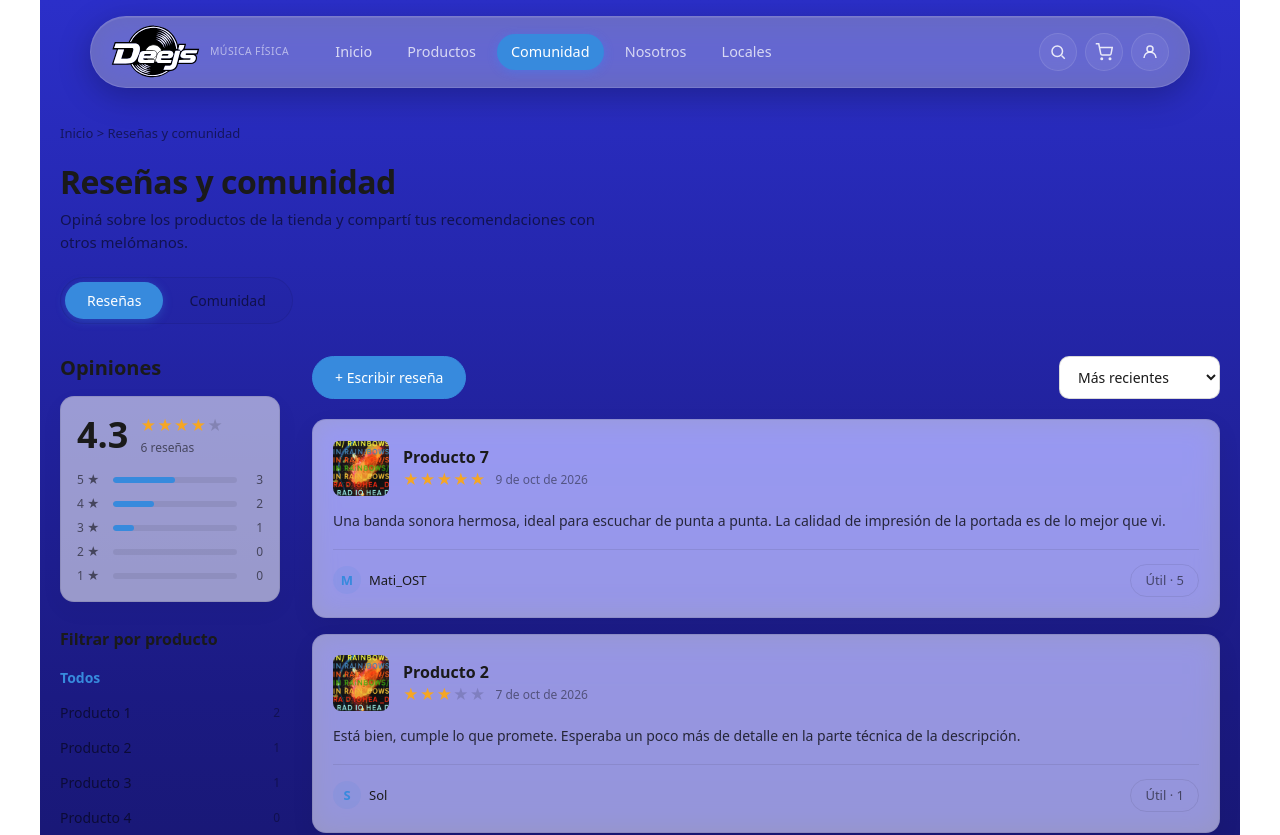
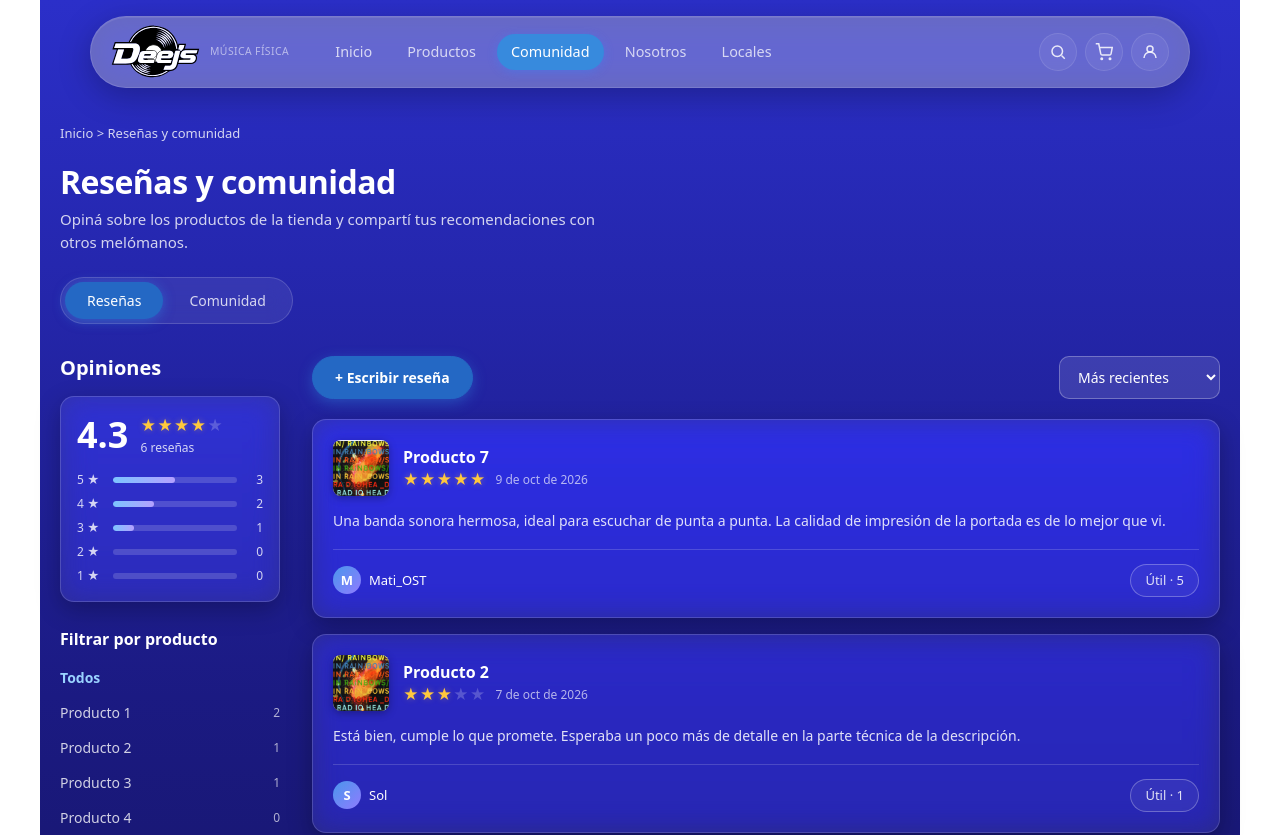
Before and after one commit to BurdilesNicolas/Proyecto-Deejs-GagaSonicos, a React (Vite) app: page /Comunidad in a window 1280 px wide. Shown: the top 835 px of the page. Built offline with nearby package versions, Linux system fonts and the light colour scheme.

Commit message:
Adaptando colores para que resalten con el fondo backround

```diff
--- a/src/estilos/Comunidad.css
+++ b/src/estilos/Comunidad.css
@@ -1,13 +1,23 @@
 .cm-page {
-    --cm-accent: #378ADD;
-    --cm-accent-hover: #2f78c2;
-    --cm-accent-bg: rgba(55, 138, 221, 0.1);
-    --cm-border: rgba(0, 0, 0, 0.08);
-    --cm-input-border: rgba(0, 0, 0, 0.15);
-    --cm-text: #1a1a1a;
-    --cm-muted: rgba(0, 0, 0, 0.55);
-    --cm-star: #f5a623;
-    --cm-error: #d64545;
+    /* Paleta pensada para el degradé azul oscuro de fondo:
+       texto claro, "vidrio" translúcido blanco para cards/inputs y
+       acentos luminosos que se despegan bien del azul. */
+    --cm-accent: #9ad2ff;            /* acento para texto, bordes y barras */
+    --cm-accent-solid: #2468c4;      /* fondo de botones primarios (texto blanco, contraste AA) */
+    --cm-accent-hover: #2f78d0;
+    --cm-accent-bg: rgba(124, 196, 255, 0.16);
+    --cm-glass: rgba(255, 255, 255, 0.08);
+    --cm-glass-strong: rgba(255, 255, 255, 0.12);
+    --cm-border: rgba(255, 255, 255, 0.16);
+    --cm-input-border: rgba(255, 255, 255, 0.28);
+    --cm-text: #ffffff;
+    --cm-text-soft: rgba(255, 255, 255, 0.86);
+    --cm-muted: rgba(255, 255, 255, 0.80);
+    --cm-faint: rgba(255, 255, 255, 0.66);
+    --cm-star: #ffc83d;
+    --cm-star-off: rgba(255, 255, 255, 0.22);
+    --cm-error: #ffa3a3;
+    --cm-ok: #8df0c0;
 
     max-width: 1200px;
     margin: 0 auto;
@@ -15,10 +25,10 @@
        espacio arriba para que no tape el breadcrumb ni el título.
        Mismo criterio que .pagina-productos en Productos.css. */
     padding: 100px 20px 40px;
-    background-color: #ffffff;
+    flex: 1 0 auto;
     color: var(--cm-text);
     text-align: left;
-    background: linear-gradient(180deg, #2b2fc9 0%, #1b1a82 40%, #0b0b30 100%)
+    background: linear-gradient(180deg, #2b2fc9 0%, #1b1a82 40%, #0b0b30 100%);
 }
 
 .cm-page *,
@@ -31,16 +41,17 @@
 .cm-breadcrumb {
     padding: 24px 0 0;
     font-size: 13px;
-    color: rgba(0, 0, 0, 0.5);
+    color: var(--cm-muted);
 }
 
 .cm-breadcrumb a {
-    color: rgba(0, 0, 0, 0.5);
+    color: var(--cm-muted);
     text-decoration: none;
 }
 
 .cm-breadcrumb a:hover {
-    color: var(--cm-accent);
+    color: #ffffff;
+    text-decoration: underline;
 }
 
 /* ===== ENCABEZADO ===== */
@@ -72,7 +83,9 @@
     padding: 4px;
     border: 1px solid var(--cm-border);
     border-radius: 999px;
-    background: rgba(0, 0, 0, 0.02);
+    background: var(--cm-glass);
+    backdrop-filter: blur(10px);
+    -webkit-backdrop-filter: blur(10px);
 }
 
 .cm-tab {
@@ -89,14 +102,15 @@
 }
 
 .cm-tab:hover {
-    color: var(--cm-accent);
+    color: #ffffff;
+    background: rgba(255, 255, 255, 0.08);
 }
 
 /* Misma "pastilla" activa que usa el Navbar */
 .cm-tab.activo {
-    background: var(--cm-accent);
+    background: var(--cm-accent-solid);
     color: #ffffff;
-    box-shadow: 0 2px 10px rgba(55, 138, 221, 0.35);
+    box-shadow: 0 2px 12px rgba(47, 127, 216, 0.55);
 }
 
 /* ===== LAYOUT: sidebar + contenido ===== */
@@ -149,7 +163,7 @@
 }
 
 .cm-filtro:hover {
-    color: var(--cm-accent);
+    color: #ffffff;
 }
 
 .cm-filtro.activo {
@@ -160,14 +174,14 @@
 .cm-filtro-cant {
     font-size: 12px;
     font-weight: 400;
-    color: rgba(0, 0, 0, 0.35);
+    color: var(--cm-faint);
 }
 
 .cm-nota-chica {
     margin: 24px 0 0;
     font-size: 12px;
     line-height: 1.5;
-    color: rgba(0, 0, 0, 0.45);
+    color: var(--cm-faint);
 }
 
 /* ===== RESUMEN DE CALIFICACIONES ===== */
@@ -175,8 +189,10 @@
     padding: 16px;
     border: 1px solid var(--cm-border);
     border-radius: 14px;
-    background: rgba(255, 255, 255, 0.55);
-    box-shadow: 0 8px 24px rgba(0, 0, 0, 0.04);
+    background: var(--cm-glass);
+    backdrop-filter: blur(14px) saturate(140%);
+    -webkit-backdrop-filter: blur(14px) saturate(140%);
+    box-shadow: 0 8px 24px rgba(0, 0, 0, 0.25);
 }
 
 .cm-resumen-nota {
@@ -221,7 +237,7 @@
 .cm-dist-barra {
     height: 6px;
     border-radius: 999px;
-    background: rgba(0, 0, 0, 0.07);
+    background: rgba(255, 255, 255, 0.16);
     overflow: hidden;
 }
 
@@ -229,7 +245,7 @@
     display: block;
     height: 100%;
     border-radius: 999px;
-    background: var(--cm-accent);
+    background: linear-gradient(90deg, #7cc4ff, #b4a0ff);
     transition: width 0.4s ease;
 }
 
@@ -250,16 +266,25 @@
     padding: 10px 14px;
     border: 1px solid var(--cm-input-border);
     border-radius: 10px;
-    background: #ffffff;
+    background: var(--cm-glass-strong);
     font-family: inherit;
     font-size: 14px;
     color: var(--cm-text);
+    color-scheme: dark;
     cursor: pointer;
 }
 
 .cm-select-orden:focus {
     outline: none;
     border-color: var(--cm-accent);
+    box-shadow: 0 0 0 3px rgba(124, 196, 255, 0.25);
+}
+
+/* El desplegable nativo no hereda la transparencia: se le da fondo propio */
+.cm-select-orden option,
+.cm-campo select option {
+    background: #15145f;
+    color: #ffffff;
 }
 
 /* ===== BOTONES ===== */
@@ -269,18 +294,21 @@
     border-radius: 999px;
     font-family: inherit;
     font-size: 14px;
-    font-weight: 500;
+    font-weight: 600;
     cursor: pointer;
-    transition: background-color 0.2s ease, color 0.2s ease;
+    transition: background-color 0.2s ease, color 0.2s ease, box-shadow 0.2s ease;
 }
 
 .cm-btn-prim {
-    background-color: var(--cm-accent);
+    background-color: var(--cm-accent-solid);
+    border-color: var(--cm-accent-solid);
     color: #ffffff;
+    box-shadow: 0 4px 14px rgba(47, 127, 216, 0.45);
 }
 
 .cm-btn-prim:hover {
     background-color: var(--cm-accent-hover);
+    border-color: var(--cm-accent-hover);
 }
 
 .cm-btn-sec {
@@ -290,29 +318,32 @@
 
 .cm-btn-sec:hover {
     background-color: var(--cm-accent-bg);
+    color: #ffffff;
 }
 
 .cm-btn-mini {
     padding: 6px 14px;
-    border: 1px solid var(--cm-border);
+    border: 1px solid var(--cm-input-border);
     border-radius: 999px;
-    background: transparent;
+    background: rgba(255, 255, 255, 0.06);
     font-family: inherit;
     font-size: 13px;
-    color: var(--cm-muted);
+    color: var(--cm-text-soft);
     cursor: pointer;
     transition: all 0.2s ease;
 }
 
 .cm-btn-mini:hover {
     border-color: var(--cm-accent);
-    color: var(--cm-accent);
+    background: var(--cm-accent-bg);
+    color: #ffffff;
 }
 
 .cm-btn-mini.activo {
     border-color: var(--cm-accent);
     background: var(--cm-accent-bg);
     color: var(--cm-accent);
+    font-weight: 600;
 }
 
 .cm-btn:focus-visible,
@@ -320,7 +351,7 @@
 .cm-tab:focus-visible,
 .cm-filtro:focus-visible,
 .cm-selector-btn:focus-visible {
-    outline: 2px solid var(--cm-accent);
+    outline: 2px solid #ffffff;
     outline-offset: 2px;
 }
 
@@ -328,10 +359,11 @@
 .cm-aviso {
     margin: 0 0 16px;
     padding: 10px 16px;
+    border: 1px solid rgba(141, 240, 192, 0.35);
     border-radius: 10px;
-    background: var(--cm-accent-bg);
+    background: rgba(141, 240, 192, 0.12);
     font-size: 14px;
-    color: var(--cm-accent-hover);
+    color: var(--cm-ok);
 }
 
 /* ===== CARDS (mismo efecto vidrio que Productos) ===== */
@@ -345,17 +377,18 @@
     padding: 20px;
     border: 1px solid var(--cm-border);
     border-radius: 14px;
-    background: rgba(255, 255, 255, 0.55);
+    background: var(--cm-glass);
     backdrop-filter: blur(14px) saturate(160%);
     -webkit-backdrop-filter: blur(14px) saturate(160%);
-    box-shadow: 0 8px 24px rgba(0, 0, 0, 0.06);
+    box-shadow: 0 8px 24px rgba(0, 0, 0, 0.28);
     transition: transform 0.2s ease, box-shadow 0.2s ease, border-color 0.2s ease;
 }
 
 .cm-card:hover {
     transform: translateY(-2px);
-    border-color: var(--cm-accent);
-    box-shadow: 0 12px 28px rgba(55, 138, 221, 0.15);
+    border-color: rgba(124, 196, 255, 0.6);
+    background: var(--cm-glass-strong);
+    box-shadow: 0 12px 30px rgba(0, 0, 0, 0.35), 0 0 0 1px rgba(124, 196, 255, 0.15);
 }
 
 .cm-card-titulo {
@@ -369,7 +402,7 @@
     margin: 14px 0 16px;
     font-size: 14px;
     line-height: 1.6;
-    color: rgba(0, 0, 0, 0.75);
+    color: var(--cm-text-soft);
 }
 
 .cm-card-pie {
@@ -383,7 +416,7 @@
 
 .cm-fecha {
     font-size: 12px;
-    color: rgba(0, 0, 0, 0.45);
+    color: var(--cm-faint);
 }
 
 /* ----- reseña ----- */
@@ -398,7 +431,8 @@
     width: 56px;
     height: 56px;
     border-radius: 8px;
-    background-color: rgba(0, 0, 0, 0.03);
+    background-color: #eef2ff;
+    box-shadow: 0 2px 8px rgba(0, 0, 0, 0.3);
     overflow: hidden;
     display: flex;
     align-items: center;
@@ -442,10 +476,11 @@
 .cm-tag {
     padding: 4px 12px;
     border-radius: 999px;
+    border: 1px solid rgba(124, 196, 255, 0.3);
     background: var(--cm-accent-bg);
     font-size: 12px;
     font-weight: 500;
-    color: var(--cm-accent);
+    color: #bfe3ff;
 }
 
 /* ----- autor ----- */
@@ -465,10 +500,10 @@
     width: 28px;
     height: 28px;
     border-radius: 50%;
-    background: var(--cm-accent-bg);
+    background: linear-gradient(135deg, #4a96ec, #8f7bff);
     font-size: 13px;
     font-weight: 700;
-    color: var(--cm-accent);
+    color: #ffffff;
 }
 
 /* ===== ESTRELLAS (solo lectura) ===== */
@@ -480,11 +515,12 @@
 
 .cm-estrella {
     font-size: 15px;
-    color: rgba(0, 0, 0, 0.15);
+    color: var(--cm-star-off);
 }
 
 .cm-estrella.llena {
     color: var(--cm-star);
+    text-shadow: 0 0 6px rgba(255, 200, 61, 0.35);
 }
 
 /* ===== ESTRELLAS (selector del formulario) ===== */
@@ -500,7 +536,7 @@
     background: none;
     font-size: 28px;
     line-height: 1.2;
-    color: rgba(0, 0, 0, 0.15);
+    color: var(--cm-star-off);
     cursor: pointer;
     transition: color 0.15s ease, transform 0.15s ease;
 }
@@ -525,8 +561,10 @@
     padding: 24px;
     border: 1px solid var(--cm-border);
     border-radius: 14px;
-    background: rgba(255, 255, 255, 0.55);
-    box-shadow: 0 8px 24px rgba(0, 0, 0, 0.06);
+    background: var(--cm-glass);
+    backdrop-filter: blur(14px) saturate(140%);
+    -webkit-backdrop-filter: blur(14px) saturate(140%);
+    box-shadow: 0 8px 24px rgba(0, 0, 0, 0.28);
 }
 
 .cm-form-titulo {
@@ -556,7 +594,8 @@
 .cm-campo label {
     margin: 0;
     font-size: 13px;
-    color: var(--cm-muted);
+    font-weight: 500;
+    color: var(--cm-text-soft);
 }
 
 .cm-campo input,
@@ -566,10 +605,16 @@
     padding: 10px 12px;
     border: 1px solid var(--cm-input-border);
     border-radius: 8px;
-    background: #ffffff;
+    background: rgba(8, 8, 50, 0.45);
     font-family: inherit;
     font-size: 14px;
     color: var(--cm-text);
+    color-scheme: dark;
+}
+
+.cm-campo input::placeholder,
+.cm-campo textarea::placeholder {
+    color: var(--cm-faint);
 }
 
 .cm-campo textarea {
@@ -583,6 +628,7 @@
 .cm-campo textarea:focus {
     outline: none;
     border-color: var(--cm-accent);
+    box-shadow: 0 0 0 3px rgba(124, 196, 255, 0.25);
 }
 
 .cm-campo [aria-invalid="true"] {
@@ -597,7 +643,7 @@
 .cm-contador {
     align-self: flex-end;
     font-size: 11px;
-    color: rgba(0, 0, 0, 0.4);
+    color: var(--cm-faint);
 }
 
 .cm-form-acciones {
@@ -637,7 +683,7 @@
         width: auto;
         gap: 6px;
         padding: 6px 14px;
-        border: 1px solid var(--cm-border);
+        border: 1px solid var(--cm-input-border);
         border-radius: 999px;
     }
 
@@ -680,11 +726,12 @@
 }
 
 .cm-btn-peligro {
-    background: rgba(214, 69, 69, 0.08);
+    background: rgba(255, 163, 163, 0.12);
 }
 
 .cm-btn-peligro:hover {
-    background: var(--cm-error);
+    background: #e5484d;
+    border-color: #e5484d;
     color: #ffffff;
 }
 
@@ -700,7 +747,7 @@
 }
 
 .cm-btn-mini:focus-visible {
-    outline: 2px solid var(--cm-accent);
+    outline: 2px solid #ffffff;
     outline-offset: 2px;
 }
 
```
